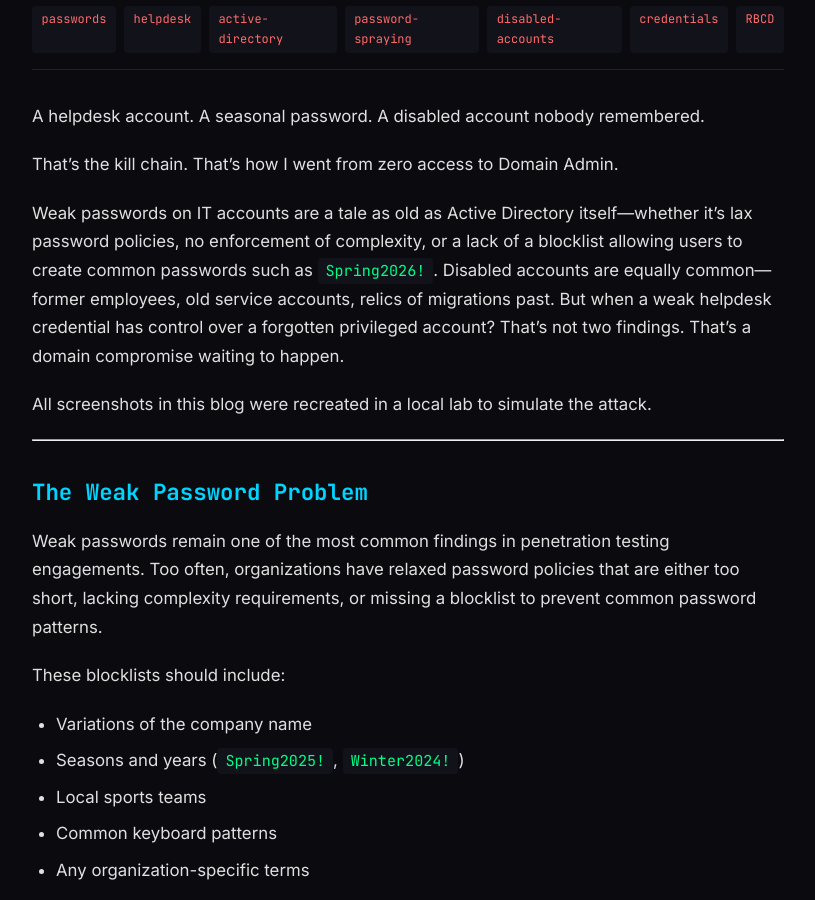
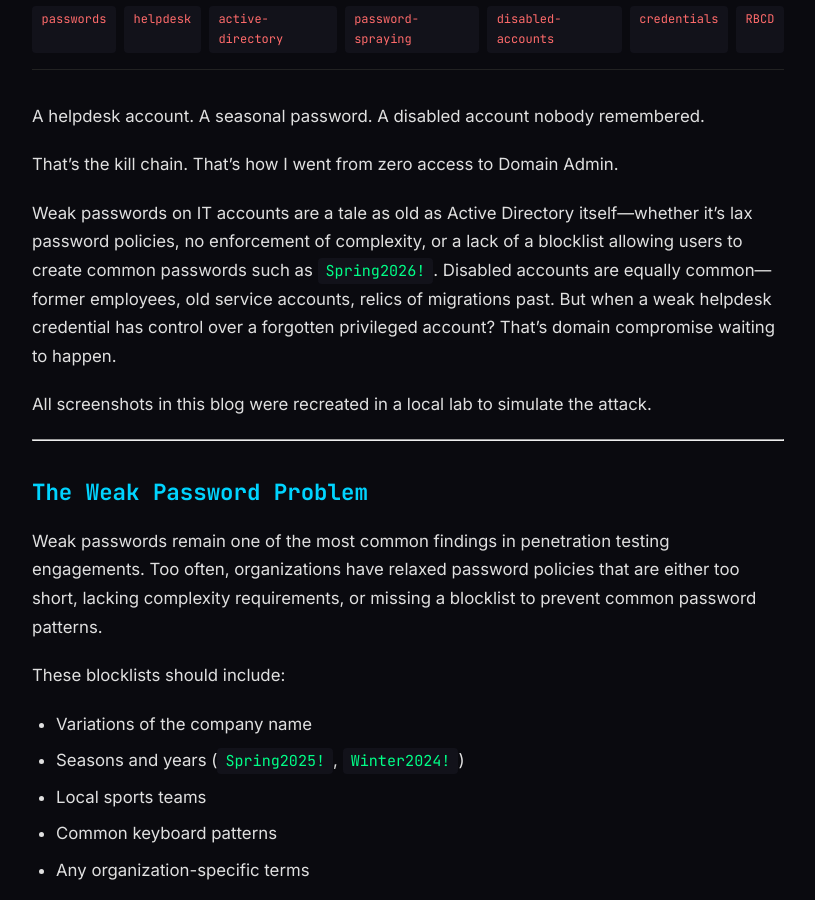
Before and after one commit to ab0x90/domain-diaries-blog, a Jekyll site: the page built from _posts/2026-02-17-from-helpdesk-to-help-yourself-an-ad-love-story.md, in a window 1280 px wide and 900 px high, scrolled down 680 px. Shown: the whole window, without its empty margins (232-1047 px from the left). Built offline with Jekyll 4.4.1, drawn with Linux system fonts in a browser that asks for light colours; some of the changed text lies outside the part shown.

Commit message:
Update 2026-02-17-from-helpdesk-to-help-yourself-an-ad-love-story.md

```diff
--- a/_posts/2026-02-17-from-helpdesk-to-help-yourself-an-ad-love-story.md
+++ b/_posts/2026-02-17-from-helpdesk-to-help-yourself-an-ad-love-story.md
@@ -16,7 +16,7 @@
 
 That's the kill chain. That's how I went from zero access to Domain Admin.
 
-Weak passwords on IT accounts are a tale as old as Active Directory itself—whether it's lax password policies, no enforcement of complexity, or a lack of a blocklist allowing users to create common passwords such as `Spring2026!`. Disabled accounts are equally common—former employees, old service accounts, relics of migrations past. But when a weak helpdesk credential has control over a forgotten privileged account? That's not two findings. That's a domain compromise waiting to happen.
+Weak passwords on IT accounts are a tale as old as Active Directory itself—whether it's lax password policies, no enforcement of complexity, or a lack of a blocklist allowing users to create common passwords such as `Spring2026!`. Disabled accounts are equally common—former employees, old service accounts, relics of migrations past. But when a weak helpdesk credential has control over a forgotten privileged account? That's domain compromise waiting to happen.
 
 All screenshots in this blog were recreated in a local lab to simulate the attack.
 
@@ -90,7 +90,7 @@
 
 ![Password reset confirmation](/assets/images/helpdesk_9.png)
 
-Now I had full access to `oldadmin`—an account that had been disabled but never stripped of its privileges.
+Now I had full access to `oldadmin`; an account that had been disabled but never stripped of its privileges.
 
 ---
 
@@ -100,10 +100,10 @@
 
 This opened the door to a Resource-Based Constrained Delegation (RBCD) attack. Here's how it works:
 
-1. **Create or compromise a machine account** — Attackers need control of a computer object in the domain
-2. **Modify the DC's `msDS-AllowedToActOnBehalfOfOtherIdentity` attribute** — This tells the DC to trust our machine account to impersonate users
-3. **Request a service ticket as any user** — Including Domain Admins
-4. **Authenticate to the DC with elevated privileges** — Game over
+1. **Create or compromise a machine account**: Attackers need control of a computer object in the domain
+2. **Modify the DC's `msDS-AllowedToActOnBehalfOfOtherIdentity` attribute**: This tells the DC to trust our machine account to impersonate users
+3. **Request a service ticket as any user**: Including Domain Admins
+4. **Authenticate to the DC with elevated privileges**: Game over
 
 ### Step 1: Create a Machine Account
 
@@ -196,7 +196,7 @@
 
 Neither finding alone would have been critical. Together, they created a direct path to Domain Admin.
 
-The lesson? **Your AD is only as strong as your weakest password**—and that password is probably `Spring2025!`.
+The lesson? **Your AD is only as strong as your weakest password** and that password is probably `Spring2025!`.
 
 ---
 
```
